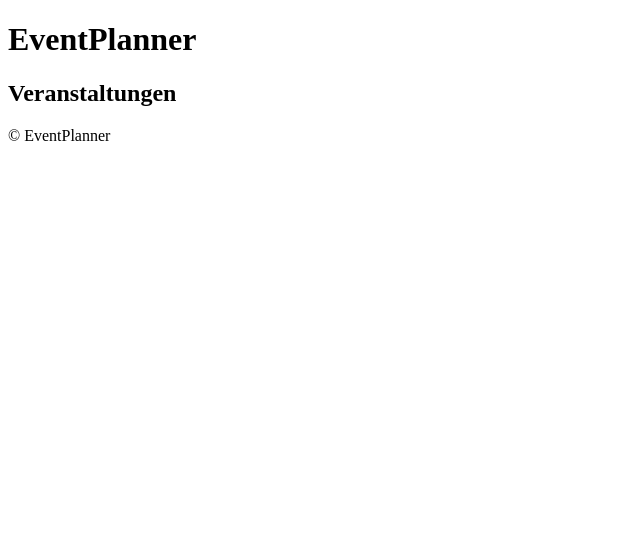
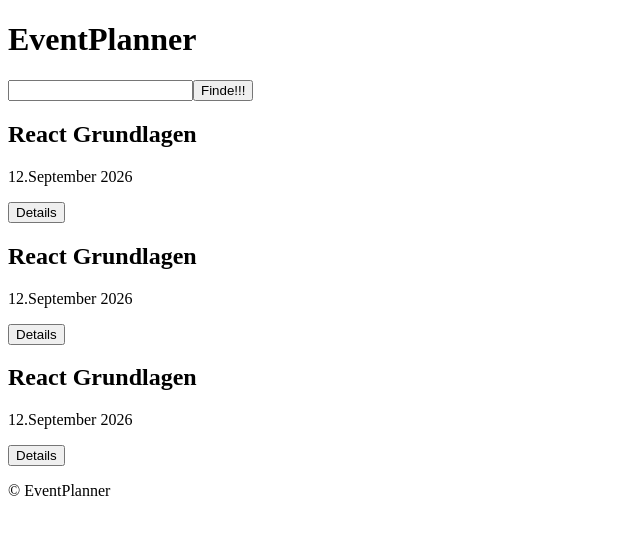
Before and after one commit to KaiGeyer/eventplanner, a React (Vite) app: page / in a window 1280 px wide. Shown: the top 534 px of the page, without its empty margins (0-640 px from the left). Built offline with nearby package versions, Linux system fonts and the light colour scheme.

Commit message:
feat: first static EventList

```diff
--- a/src/main.jsx
+++ b/src/main.jsx
@@ -33,6 +33,32 @@ function Search() {
     );
 }
 
+function EventCard() {
+    return(
+        <article>
+            <h2>React Grundlagen</h2>
+            <p>12.September 2026</p>
+            <button>Details</button>
+        </article>
+    );
+}
+
+
+function EventList() {
+    return(
+        <section>
+            <EventCard />
+            <EventCard />
+            <EventCard />
+
+        </section>
+
+    )
+
+
+}
+
+
 
 
 
@@ -47,13 +73,12 @@ function App() {
         <Header />
 
         <main>
-            <h2>Veranstaltungen</h2>
+            <Search />
+            <EventList />
         </main>
-
         <Footer />
         </>
     );
-
 }
 
 root.render( <App /> );
```
